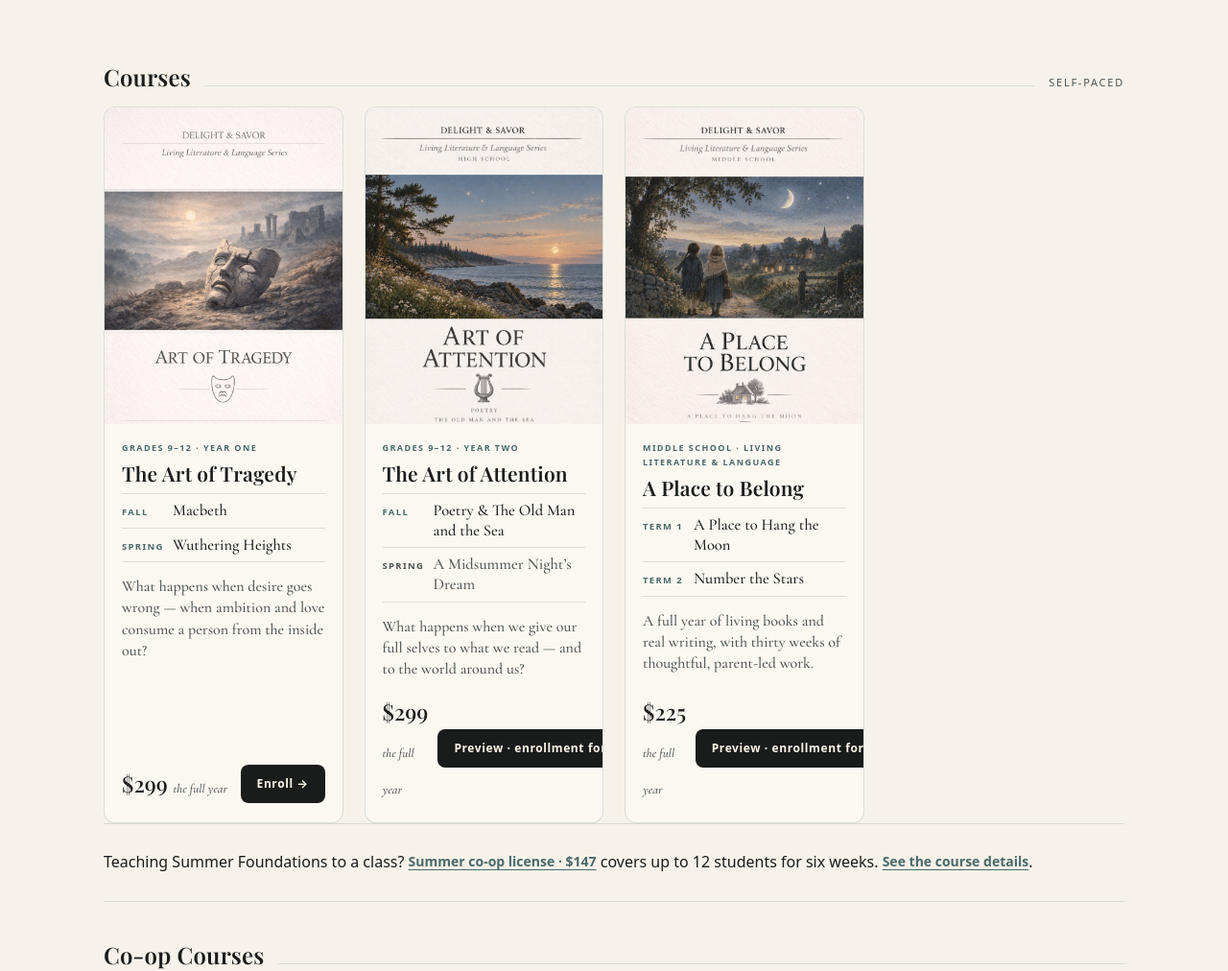
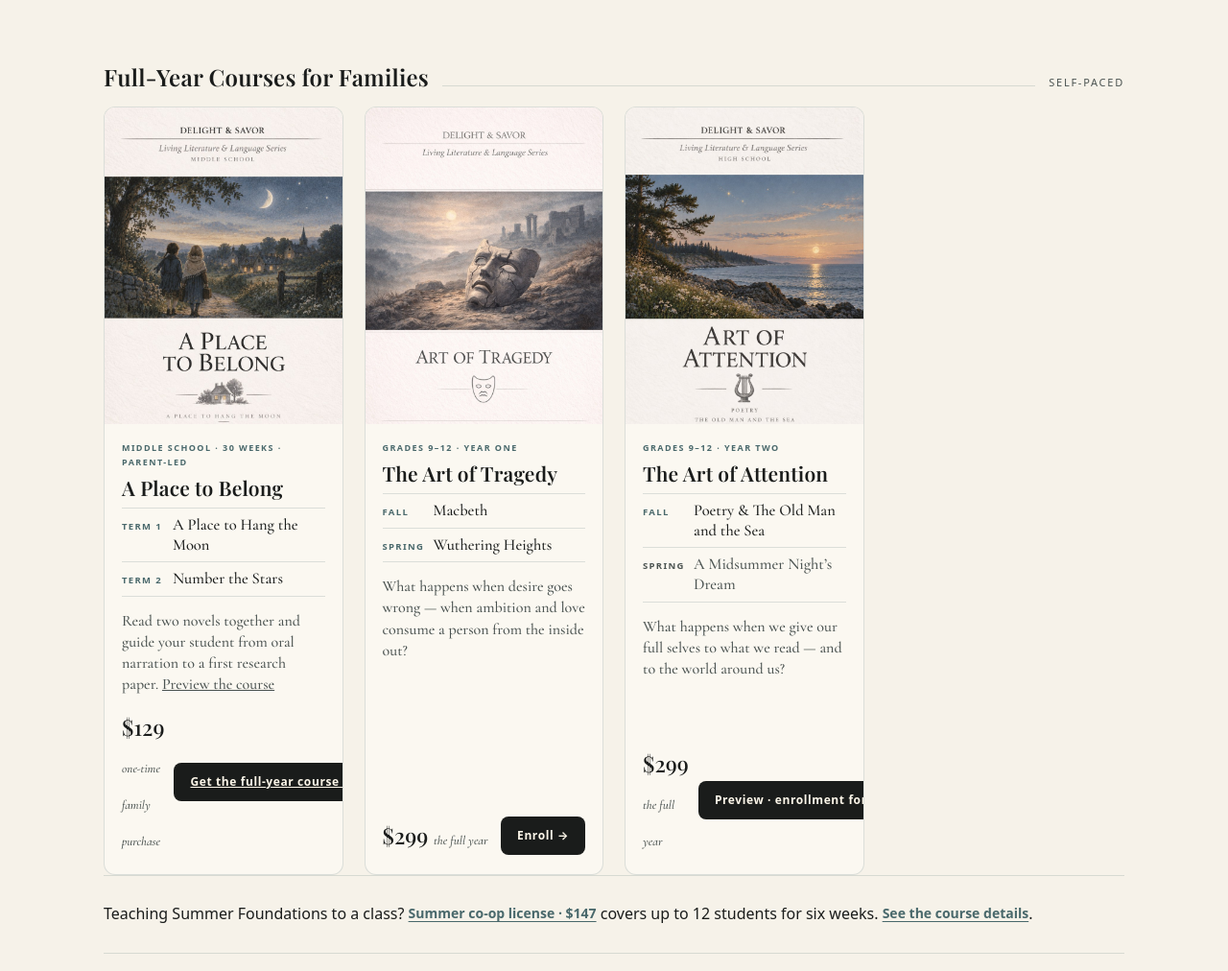
Before and after one commit to kprietodelightandsavor-tech/delight-savor-website, a plain HTML site: page Shop.html in a window 1280 px wide. Shown: the part 1677-2689 px from the top of the page at 96% size. Drawn offline with nearby package versions, Linux system fonts and the light colour scheme; a web font is replaced by a local one.

Commit message:
Open enrollment for A Place to Belong at $129 per family

```diff
--- a/Shop.html
+++ b/Shop.html
@@ -91,10 +91,11 @@ h1,h2,h3{font-family:var(--display);font-weight:600;color:var(--ink);line-height
     <div class="rr-online"><h3>Read in the web app</h3><p>Explore the online samples in <i>In the Margin</i>. The forthcoming Reading Room family membership includes all four online companions and Teach View for $15/month. Each $24 PDF is a separate, one-time purchase.</p>
     <a href="https://margin.delightandsavor.com/#reading-room-title">Explore the online Reading Room →</a></div>
   </section>
-<div class="group-head"><h2>Courses</h2><span class="rule"></span><span class="count">Self-paced</span></div><div class="grid g4">
+<div class="group-head"><h2>Full-Year Courses for Families</h2><span class="rule"></span><span class="count">Self-paced</span></div><div class="grid g4">
+<article class="product" id="a-place-to-belong"><div class="shot"><img src="images/a-place-to-belong.jpg" alt="A Place to Belong" loading="lazy"></div><div class="body"><div class="tier">Middle school · 30 weeks · Parent-led</div><h3>A Place to Belong</h3><div class="terms"><div class="t"><span class="tl">Term 1</span><span class="tt">A Place to Hang the Moon</span></div><div class="t"><span class="tl">Term 2</span><span class="tt">Number the Stars</span></div></div><p class="desc">Read two novels together and guide your student from oral narration to a first research paper. <a href="https://margin.delightandsavor.com/living-stories-preview.html">Preview the course</a></p><div class="foot"><span class="price">$129 <small>one-time family purchase</small></span><a class="go" href="https://payhip.com/b/frSnH">Get the full-year course &rarr;</a></div></div></article>
 <a class="product" id="the-art-of-tragedy" href="https://payhip.com/b/deIFq" target="_blank" rel="noopener"><div class="shot"><img src="images/art-of-tragedy.jpg" alt="The Art of Tragedy" loading="lazy"></div><div class="body"><div class="tier">Grades 9&ndash;12 &middot; Year One</div><h3>The Art of Tragedy</h3><div class="terms"><div class="t"><span class="tl">Fall</span><span class="tt">Macbeth</span></div><div class="t"><span class="tl">Spring</span><span class="tt">Wuthering Heights</span></div></div><p class="desc">What happens when desire goes wrong &mdash; when ambition and love consume a person from the inside out?</p><div class="foot"><span class="price">$299 <small>the full year</small></span><span class="go">Enroll &rarr;</span></div></div></a>
 <a class="product" href="https://margin.delightandsavor.com/art-of-attention/"><div class="shot"><img src="images/art-of-attention.jpg" alt="The Art of Attention" loading="lazy"></div><div class="body"><div class="tier">Grades 9&ndash;12 &middot; Year Two</div><h3>The Art of Attention</h3><div class="terms"><div class="t"><span class="tl">Fall</span><span class="tt">Poetry &amp; The Old Man and the Sea</span></div><div class="t later"><span class="tl">Spring</span><span class="tt">A Midsummer Night&rsquo;s Dream</span></div></div><p class="desc">What happens when we give our full selves to what we read &mdash; and to the world around us?</p><div class="foot"><span class="price">$299 <small>the full year</small></span><span class="go">Preview · enrollment forthcoming &rarr;</span></div></div></a>
-<a class="product" href="https://margin.delightandsavor.com/living-stories-preview.html"><div class="shot"><img src="images/a-place-to-belong.jpg" alt="A Place to Belong" loading="lazy"></div><div class="body"><div class="tier">Middle School &middot; Living Literature &amp; Language</div><h3>A Place to Belong</h3><div class="terms"><div class="t"><span class="tl">Term 1</span><span class="tt">A Place to Hang the Moon</span></div><div class="t"><span class="tl">Term 2</span><span class="tt">Number the Stars</span></div></div><p class="desc">A full year of living books and real writing, with thirty weeks of thoughtful, parent-led work.</p><div class="foot"><span class="price">$225 <small>the full year</small></span><span class="go">Preview · enrollment forthcoming &rarr;</span></div></div></a>
+
 </div>
 <p class="rr-online" id="summer-co-op">Teaching Summer Foundations to a class? <a href="https://payhip.com/b/oAvck">Summer co-op license · $147</a> covers up to 12 students for six weeks. <a href="/Summer-Foundations-Sales-Page.html">See the course details</a>.</p>
 <div class="group-head"><h2>Co-op Courses</h2><span class="rule"></span></div>
```
